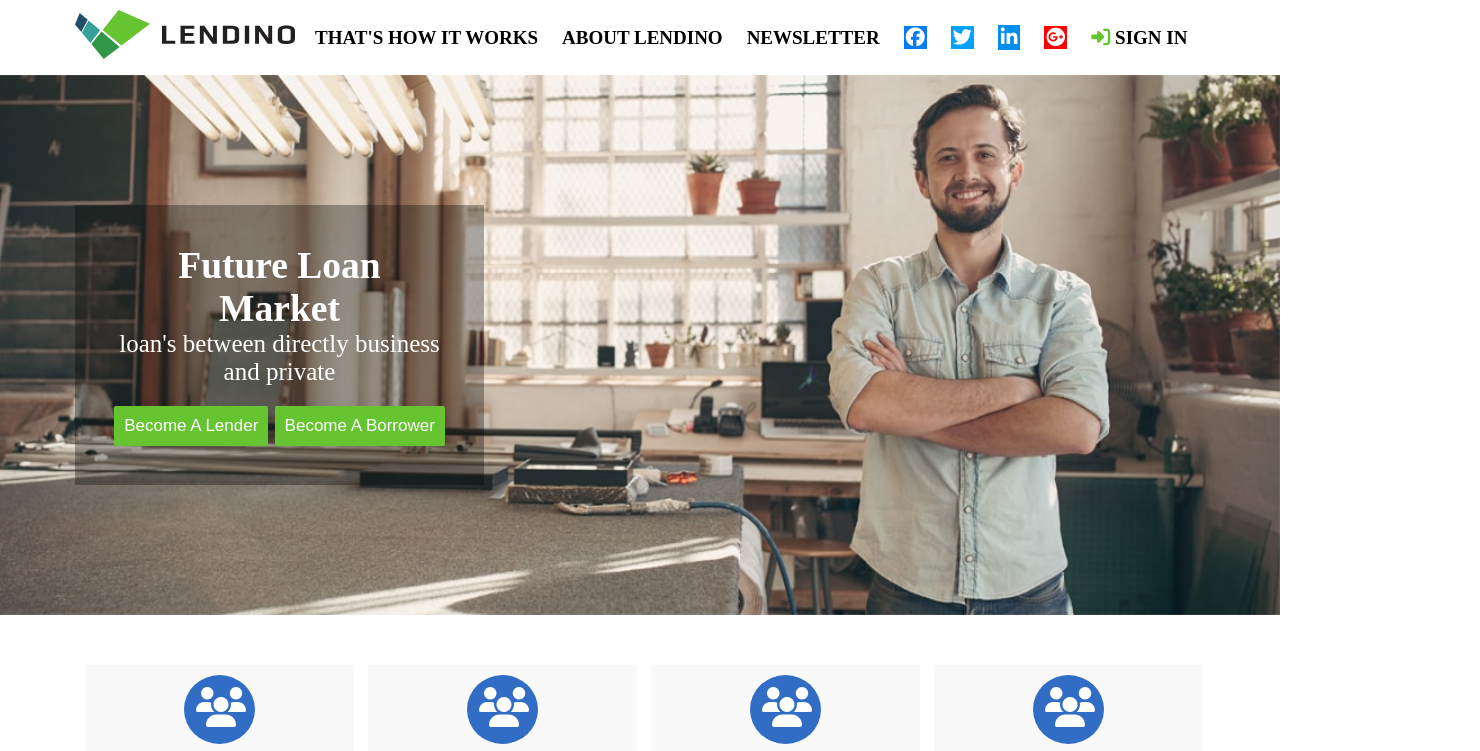
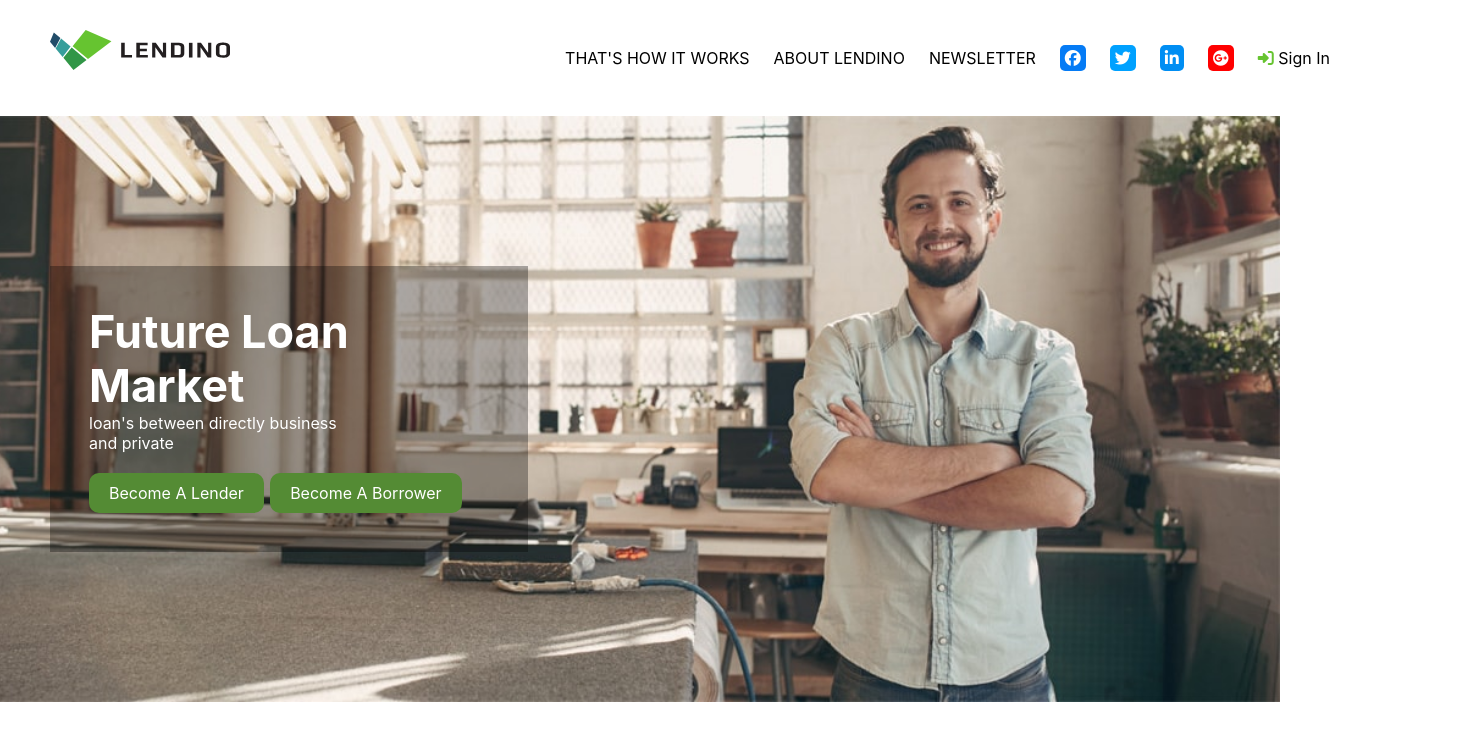
Before and after one commit to Bipul-Roni/Assignment3, a plain HTML site: page index.html in a window 1280 px wide. Shown: the top 751 px of the page, 1480 px wide, since content can reach past the window. Drawn offline with Linux system fonts and the light colour scheme.

Commit message:
Update Styles.css

```diff
--- a/CSS/Styles.css
+++ b/CSS/Styles.css
@@ -2,30 +2,51 @@
     margin: 0%;
     padding: 0%;
 }
+
 .TopbarMain {
     margin-bottom: 25px;
     margin-top: 10px;
+    display: flex;
+;
+    flex-direction: row;
+    justify-content: space-between;
 }
 
-img {
-    width: 220px;
+.logo img {
+    width: 180px;
     float: left;
+    cursor: pointer;
 }
 
 .Container {
-    width: 1130px;
+    width: 1280px;
     margin: 0 auto;
+    padding: 20px 50px;
 
+}
+
+ul li:hover {
+    list-style: none;
+    display: inline-block;
+    text-transform: normal;
+    margin-left: 20px;
+    margin-top: 15px;
+    font-family: inter, poppin;
+    font-size: 16px;
+    font-weight: 400px;
+    color: rgb(255, 162, 0);
 }
 
 ul li {
     list-style: none;
     display: inline-block;
-    text-transform: uppercase;
+    text-transform: normal;
     margin-left: 20px;
     margin-top: 15px;
-    font-size: 19px;
-    font-weight: bold;
+    font-family: inter, poppin;
+    font-size: 16px;
+    font-weight: 400px;
+    cursor: pointer;
 }
 
 #BackgroundSlider{
@@ -33,28 +54,57 @@ background-image: url(../Image/frontpage.jpg);
 background-repeat: no-repeat;
 background-size: cover;
 background-position: 100%;
+overlay: ;
 
 }
 
 .slidercontent {
-    width: 331px;
+    width: 400px;
     background: #00000052;
     color: white;
-    text-align: center;
+    text-align: left;
     display: inline-block;
     margin-block: 130px;
     font-size: 25px;
     padding: 39px;
+
+}
+
+.slidercontent p {
+    font-size: 16px;
+    font-family: 'Inter';
+    width: 65%;
+}
+
+.slidercontent h2 {
+    font-size: 45px;
+    line-height: 1.2em;
+    font-family: 'Inter';
+    width: 75%;
 }
 
 button#sliderWorkButton {
-    padding: 10px;
-    border-radius: 2px;
+    padding: 10px 20px;
+    border-radius: 10px;
     border: none;
-    background: #66c430;
+    background: #548b34;
     color: white;
-    font-size: 17px;
+    font-size: 16px;
+    font-family: inter;
+    font-weight: 400px;
     margin-top: 20px;
+    cursor: pointer;
+}
+
+button#sliderWorkButton:hover {
+    padding: 10px 20px;
+    border-radius: 10px;
+    border: none;
+    background: rgb(186, 72, 186);
+    color: white;
+    font-size: 16px;
+    margin-top: 20px;
+    transition: all 2s;
 }
 
 .fa.fa-facebook-official {
@@ -62,14 +112,19 @@ button#sliderWorkButton {
     font-weight: 400;
     background: #057bf5;
     color: white;
-    padding: 2px;
+    border-radius: 5px;
+    padding: 5px;
+    cursor: pointer;
 }
-.fa.fa-facebook, .fa.fa-twitter {
+.fa.fa-twitter {
     font-family: "Font Awesome 5 Brands";
     font-weight: 400;
     background: #00a1ff;
     color: white;
-    padding: 2px;
+    border-radius: 5px;
+    padding: 5px;
+    cursor: pointer;
+
 }
 
 .fa.fa-linkedin {
@@ -77,26 +132,54 @@ button#sliderWorkButton {
     font-weight: 400;
     background: #008ef3;
     color: white;
-    padding: 3px;
+    border-radius: 5px;
+    padding: 5px;
+    cursor: pointer;
 }
+
+i.fa.fa-sign-in:hover {
+    color: #dd23bb;
+    cursor: pointer;
+}
+
 i.fa.fa-sign-in {
     color: #66c430;
+    cursor: pointer;
 }
 
 i.fa.fa-google-plus-official {
     background: red;
     color: white;
-    padding: 2px;
+    border-radius: 5px;
+    padding: 5px;
+    cursor: pointer;
 }
 
 .mainService {
     width: 249px;
-    padding: 10px;
+    padding: 30px;
     background: #f9f9f9;
     text-align: center;
     margin-top: 50px;
     display: inline-block;
     margin-left: 10px;
+    border-radius: 10px;
+}
+
+.mainService:hover {
+    width: 249px;
+    padding: 30px;
+    background: #e3e3e3;
+    text-align: center;
+    margin-top: 50px;
+    display: inline-block;
+    margin-left: 10px;
+    border-radius: 10px;
+    transition: all 1s;
+}
+.icon-box {
+    display: flex;
+    gap: 10px;
 }
 
 i.fas.fa-users {
```
